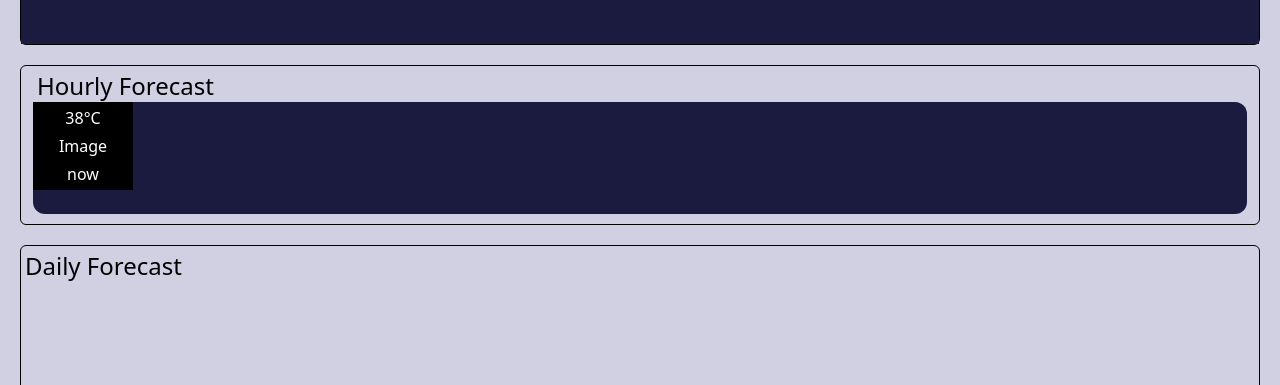
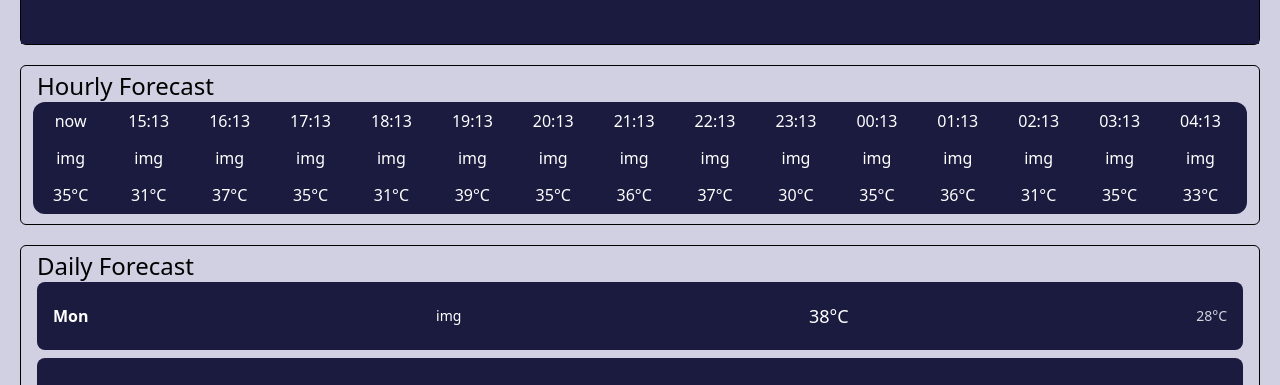
Before and after one commit to Jeet-Vyas/Forecastly, a React (Vite) app in the folder client/: page / in a window 1280 px wide. Shown: the part 415-800 px from the top of the page. Built offline with nearby package versions, Linux system fonts and the light colour scheme.

Commit message:
created hourly and daily forecast components

```diff
--- a/client/src/pages/landing page/LandingPage.jsx
+++ b/client/src/pages/landing page/LandingPage.jsx
@@ -1,7 +1,7 @@
 import React from 'react'
 import CurrentWeather from './components/CurrentWeather'
-import HourlyWeather from './components/HourlyWeather'
-import DailyWeather from './components/DailyWeather'
+import HourlyForecast from './components/HourlyForecast'
+import DailyForecast from './components/DailyForecast'
 
 const LandingPage = () => {
   return (
@@ -11,10 +11,10 @@ const LandingPage = () => {
                 <CurrentWeather />
             </div>
             <div className="h-40 border-1 rounded-md p-1">
-              <HourlyWeather />
+              <HourlyForecast />
             </div>
-            <div className="h-100 border-1 rounded-md p-1">
-              <DailyWeather />
+            <div className="h-full border-1 rounded-md p-1">
+              <DailyForecast />
             </div>
         </div>
     </>
--- /dev/null
+++ b/client/src/pages/landing page/components/DailyForecast.jsx
@@ -0,0 +1,31 @@
+import React from 'react';
+
+const dailyData = [
+  { day: "Mon", tempMax: "38°C", tempMin: "28°C", icon: "img" },
+  { day: "Tue", tempMax: "37°C", tempMin: "27°C", icon: "img" },
+  { day: "Wed", tempMax: "36°C", tempMin: "26°C", icon: "img" },
+  { day: "Thu", tempMax: "35°C", tempMin: "25°C", icon: "img" },
+  { day: "Fri", tempMax: "34°C", tempMin: "24°C", icon: "img" },
+  { day: "Sat", tempMax: "36°C", tempMin: "26°C", icon: "img" },
+  { day: "Sun", tempMax: "37°C", tempMin: "27°C", icon: "img" },
+];
+
+const DailyForecast = () => {
+  return (
+    <div className="px-3">
+      <p className="text-2xl">Daily Forecast</p>
+      <div className="text-white w-full flex flex-col gap-2">
+        {dailyData.map((data, key) => (
+          <div key={key} className="bg-[#1A1B3F] rounded-lg p-4 text-center flex items-center justify-between">
+            <p className="font-semibold">{data.day}</p>
+            <p className="text-sm my-2">{data.icon}</p>
+            <p className="text-lg">{data.tempMax}</p>
+            <p className="text-sm text-gray-300">{data.tempMin}</p>
+          </div>
+        ))}
+      </div>
+    </div>
+  );
+};
+
+export default DailyForecast;
--- a/client/src/pages/landing page/components/DailyWeather.jsx
+++ /dev/null
@@ -1,11 +0,0 @@
-import React from 'react'
-
-const DailyWeather = () => {
-  return (
-    <div>
-        <p className='text-2xl'> Daily Forecast </p>
-    </div>
-  )
-}
-
-export default DailyWeather
--- /dev/null
+++ b/client/src/pages/landing page/components/HourlyForecast.jsx
@@ -0,0 +1,40 @@
+import React from 'react';
+
+const hourlyData =  Array.from({ length: 48 }, (_, i) => {
+  const hour = new Date();
+  hour.setHours(hour.getHours() + i);
+
+  const formattedHour = i === 0
+    ? "now"
+    : hour.toLocaleTimeString([], { hour: '2-digit', minute: '2-digit', hour12: false });
+    return {
+      temp: `${Math.floor(30 + Math.random() * 10)}°C`,
+      image: "img", // You can replace with actual icon paths later
+      time: formattedHour
+    };
+  });
+
+const HourlyForecast = () => {
+  return (
+    <div>
+        <p className='text-2xl pl-3'> Hourly Forecast </p>
+        <div className='px-2 text-white'>
+          <div className='h-28 bg-[#1A1B3F] rounded-xl overflow-x-auto'>
+            <ul className='h-full flex'>
+             { hourlyData.map((data, key) => {
+               return (
+                <li key={key} className="px-5 flex flex-col text-center justify-around">
+                  <p>{data.time}</p>
+                  <p>{data.image}</p>
+                  <p>{data.temp}</p>
+                </li>
+              );
+             })}
+            </ul>
+          </div>
+        </div>
+    </div>
+  )
+}
+
+export default HourlyForecast;
--- a/client/src/pages/landing page/components/HourlyWeather.jsx
+++ /dev/null
@@ -1,22 +0,0 @@
-import React from 'react'
-
-const HourlyWeather = () => {
-  return (
-    <div>
-        <p className='text-2xl pl-3'> Hourly Forecast </p>
-        <div className='px-2 text-white'>
-          <div className='h-28 bg-[#1A1B3F] rounded-xl'>
-            <ul className=''>
-              <li className='flex flex-col w-25 h-22 bg-black justify-evenly items-center'>
-                <h1>38°C</h1>
-                <h1>Image</h1>
-                <h1>now</h1>
-              </li>
-            </ul>
-          </div>
-        </div>
-    </div>
-  )
-}
-
-export default HourlyWeather
```
